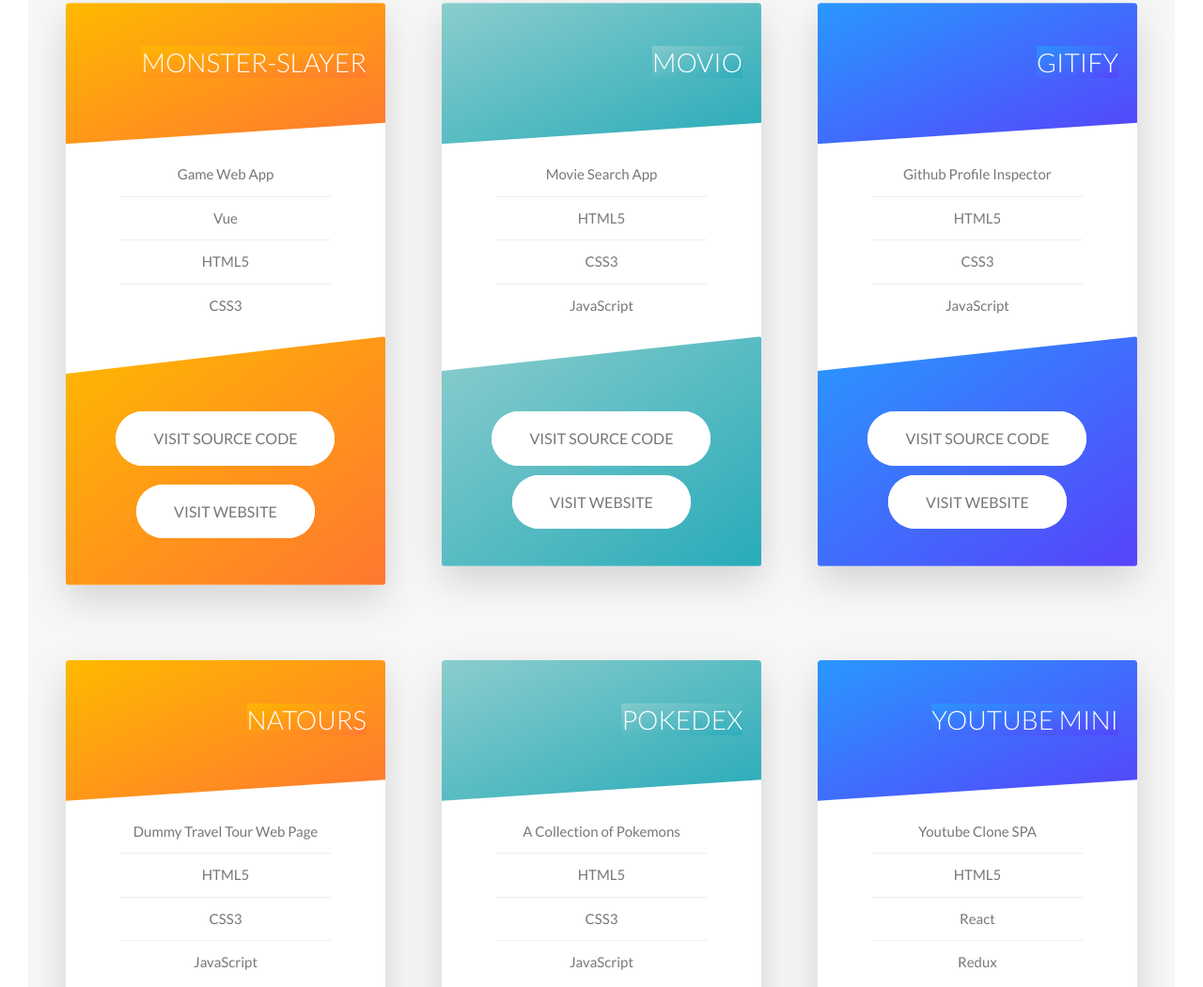
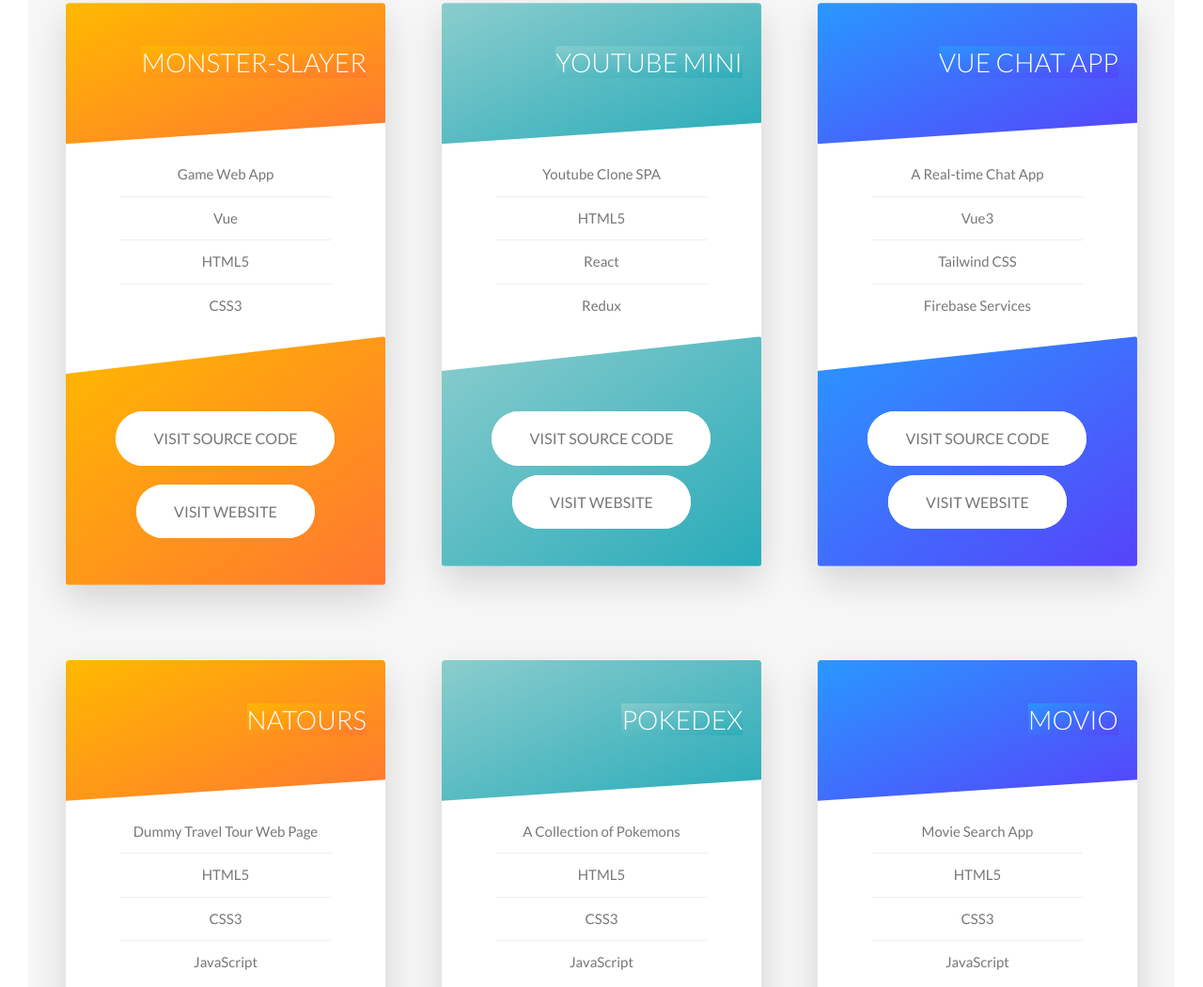
Before and after one commit to Apahadi73/portfolio-site, a website: page index.html in a window 1280 px wide. Shown: the part 2313-3364 px from the top of the page at 94% size. Drawn offline with Linux system fonts and the light colour scheme.

Commit message:
gitify project replaced with vue chat app

```diff
--- a/index.html
+++ b/index.html
@@ -208,27 +208,27 @@
                 <div class="card__picture card__picture--2">&nbsp;</div>
                 <h4 class="card__heading">
                   <span class="card__heading-span card__heading-span--2"
-                    >Movio</span
+                    >Youtube Mini</span
                   >
                 </h4>
                 <div class="card__details">
                   <ul>
-                    <li>Movie Search App</li>
+                    <li>Youtube Clone SPA</li>
                     <li>HTML5</li>
-                    <li>CSS3</li>
-                    <li>JavaScript</li>
+                    <li>React</li>
+                    <li>Redux</li>
                   </ul>
                 </div>
               </div>
               <div class="card__side card__side--back card__side--back-2">
                 <div class="card__cta">
                   <a
-                    href="https://github.com/Apahadi73/Movio"
+                    href="https://github.com/Apahadi73/YoutubeMini"
                     class="btn btn--white btn-margin-small"
                     >Visit Source Code</a
                   >
                   <a
-                    href="https://apahadi73.github.io/Movio/"
+                    href="https://youtubeminiclone.netlify.app/"
                     class="btn btn--white"
                     >Visit Website</a
                   >
@@ -237,33 +237,35 @@
             </div>
           </div>
 
+
+
           <div class="col-1-of-3">
             <div class="card">
               <div class="card__side card__side--front">
                 <div class="card__picture card__picture--3">&nbsp;</div>
                 <h4 class="card__heading">
                   <span class="card__heading-span card__heading-span--3"
-                    >Gitify</span
+                    >Vue Chat App</span
                   >
                 </h4>
                 <div class="card__details">
                   <ul>
-                    <li>Github Profile Inspector</li>
-                    <li>HTML5</li>
-                    <li>CSS3</li>
-                    <li>JavaScript</li>
+                    <li>A Real-time Chat App</li>
+                    <li>Vue3</li>
+                    <li>Tailwind CSS</li>
+                    <li>Firebase Services</li>
                   </ul>
                 </div>
               </div>
               <div class="card__side card__side--back card__side--back-3">
                 <div class="card__cta">
                   <a
-                    href="https://github.com/Apahadi73/Gitify"
+                    href="https://github.com/Apahadi73/Vue-Chat-App"
                     class="btn btn--white btn-margin-small"
                     >Visit Source Code</a
                   >
                   <a
-                    href="https://apahadi73.github.io/Gitify/"
+                    href="https://vue-chat-app-76b67.web.app/"
                     class="btn btn--white"
                     >Visit Website</a
                   >
@@ -349,27 +351,27 @@
                 <div class="card__picture card__picture--3">&nbsp;</div>
                 <h4 class="card__heading">
                   <span class="card__heading-span card__heading-span--3"
-                    >Youtube Mini</span
+                    >Movio</span
                   >
                 </h4>
                 <div class="card__details">
                   <ul>
-                    <li>Youtube Clone SPA</li>
+                    <li>Movie Search App</li>
                     <li>HTML5</li>
-                    <li>React</li>
-                    <li>Redux</li>
+                    <li>CSS3</li>
+                    <li>JavaScript</li>
                   </ul>
                 </div>
               </div>
               <div class="card__side card__side--back card__side--back-3">
                 <div class="card__cta">
                   <a
-                    href="https://github.com/Apahadi73/YoutubeMini"
+                    href="https://github.com/Apahadi73/Movio"
                     class="btn btn--white btn-margin-small"
                     >Visit Source Code</a
                   >
                   <a
-                    href="https://youtubeminiclone.netlify.app/"
+                    href="https://apahadi73.github.io/Movio/"
                     class="btn btn--white"
                     >Visit Website</a
                   >
@@ -377,6 +379,8 @@
               </div>
             </div>
           </div>
+
+
         </div>
 
         <div class="row">
@@ -676,6 +680,10 @@
             </div>
           </div>
         </div>
+
+        <div class="u-center-text u-margin-bottom-big">
+          <h2>NOTE: All the backends are deployed in Heroku free-tier version. So, the server takes some time to load because Heroku dynos have to restart themselves. Dyanmics images created in travely project are also lost due to the same reason.</h2>
+        </div>
       </section>
     </main>
 
```
